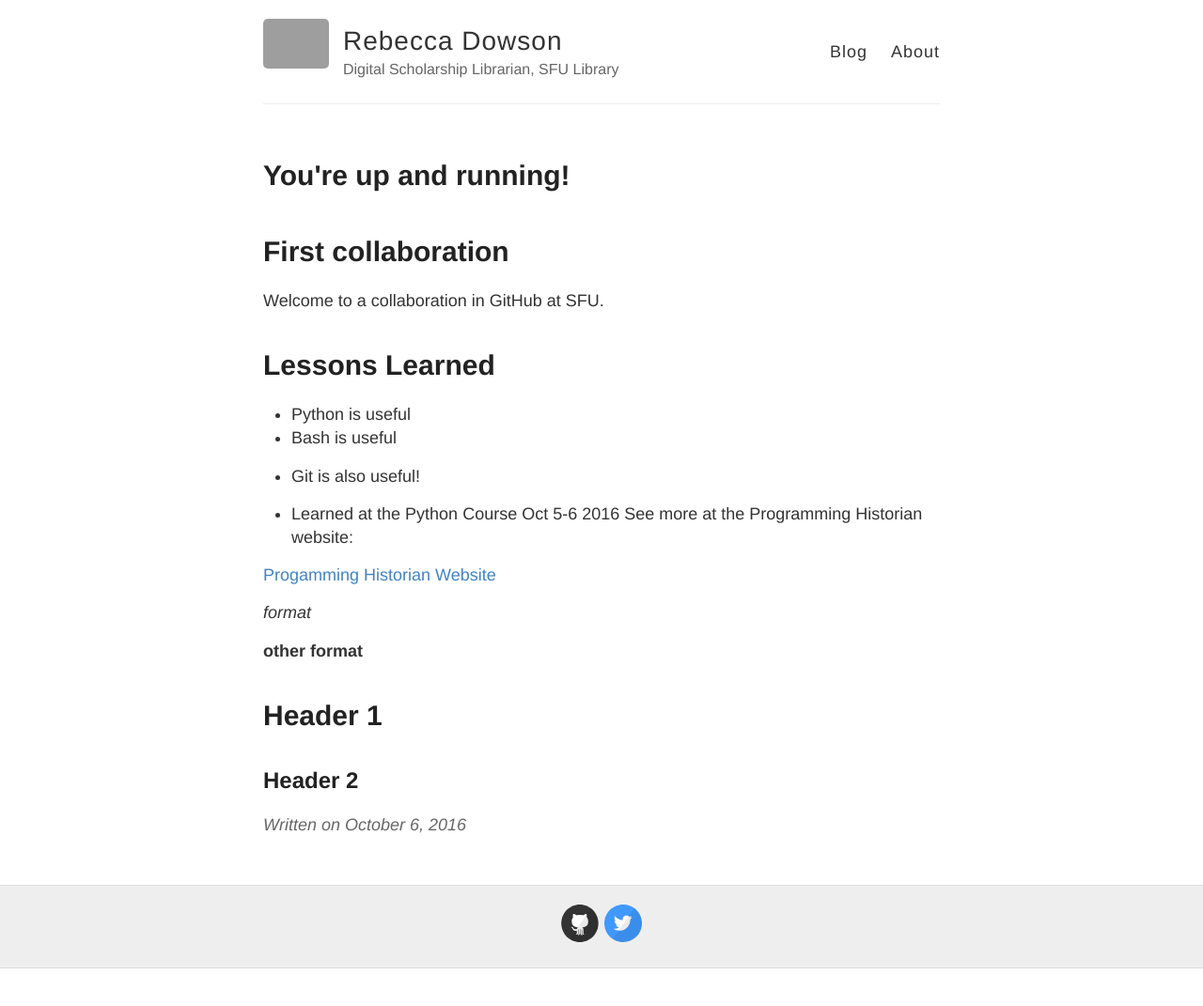
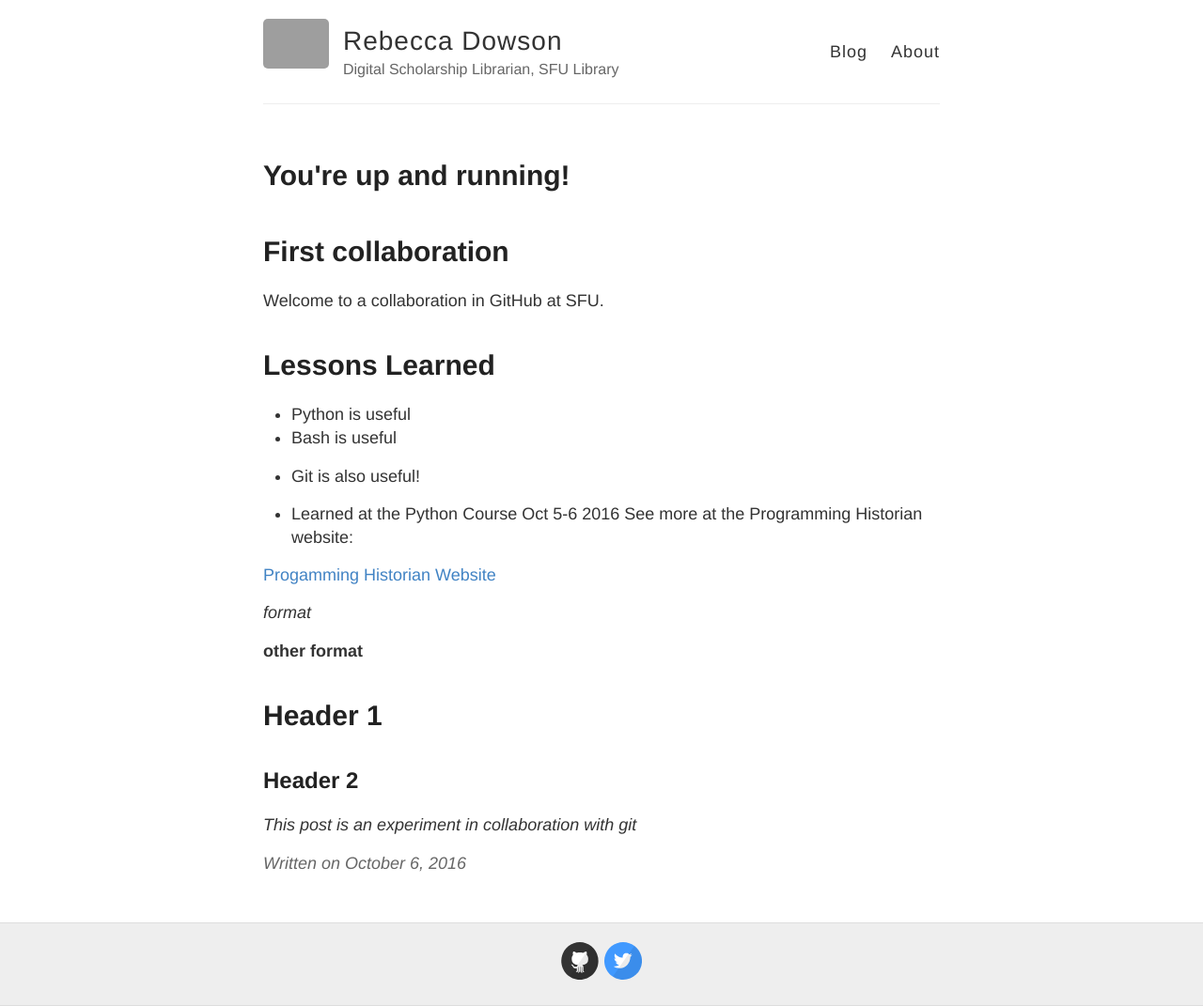
Before and after one commit to radowson/radowson.github.io, a Jekyll site: the page built from _posts/2016-10-06-Guest-Post.md, in a window 1280 px wide. Shown: the whole page at 94% size. Built offline with Jekyll 4.4.1, drawn with Linux system fonts in a browser that asks for light colours; before the commit the page ends 1031 px from its top, so only the background shows below that; grey boxes are pictures that could not be loaded.

Commit message:
Added annotation

```diff
--- a/_posts/2016-10-06-Guest-Post.md
+++ b/_posts/2016-10-06-Guest-Post.md
@@ -27,3 +27,5 @@ See more at the Programming Historian website:
 
 # Header 1
 ## Header 2
+
+*This post is an experiment in collaboration with git*
```
